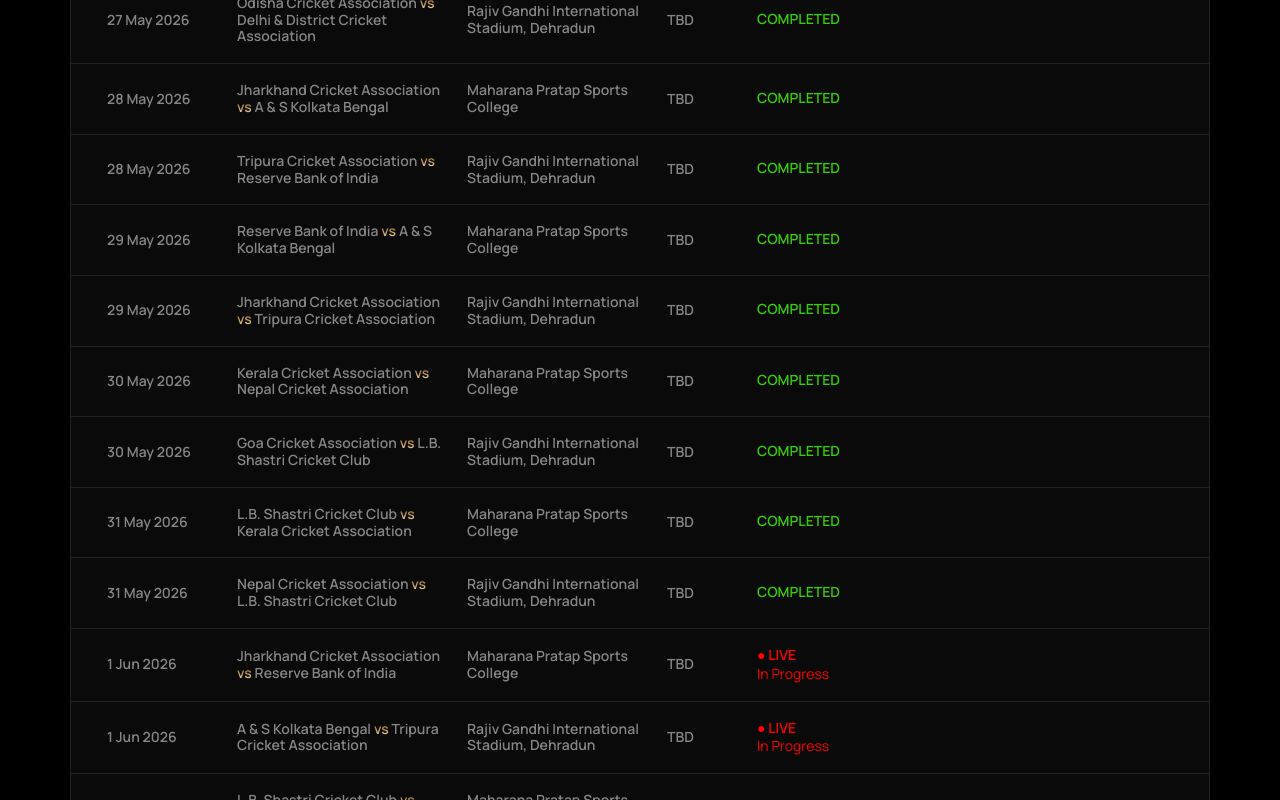
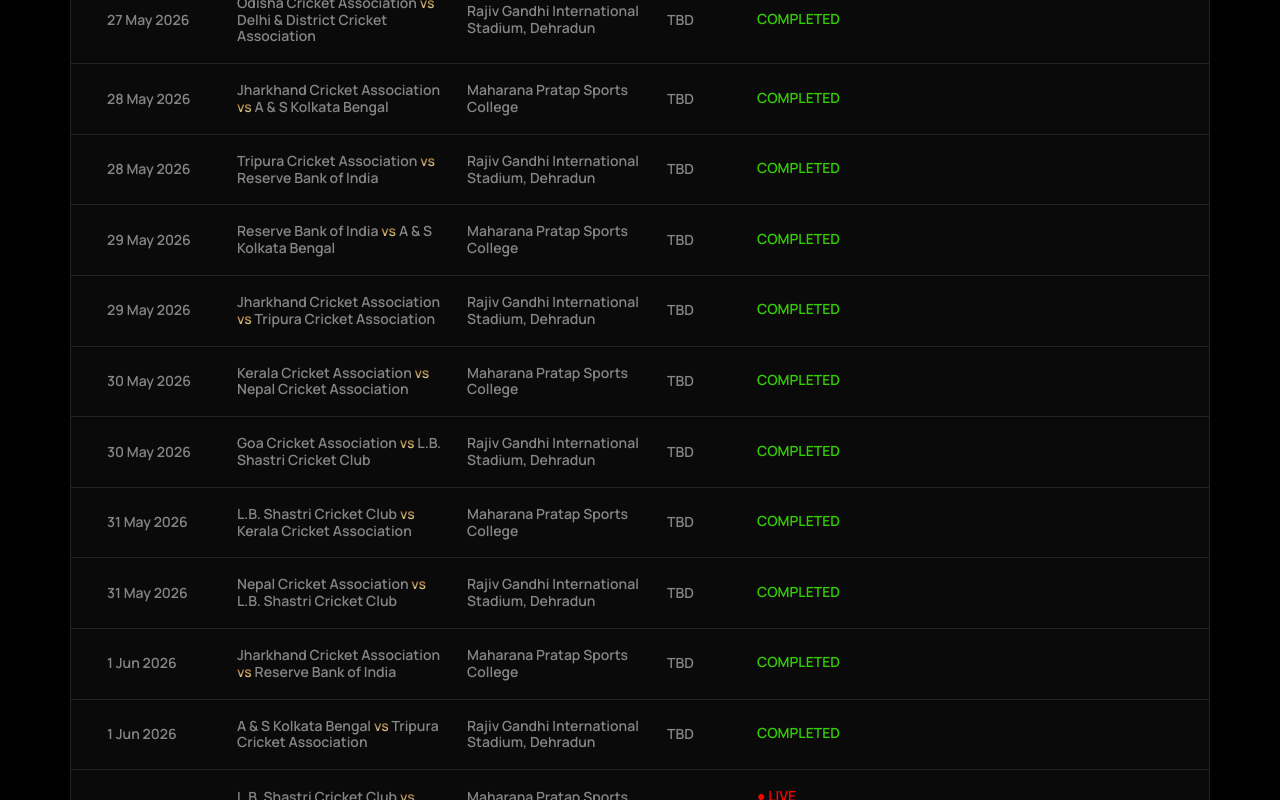
Before and after one commit to marco378/goldcup, a Next.js app: page /tournament in a window 1280 px wide. Shown: the part 2000-2800 px from the top of the page. Built offline with nearby package versions, Linux system fonts and the light colour scheme; a web font is replaced by a local one.

Commit message:
added link and live matches data  on 2nd

```diff
--- a/data/liveMatches.ts
+++ b/data/liveMatches.ts
@@ -1,4 +1,4 @@
 export const LIVE_MATCH_STREAMS: Record<string, string> = {
-  'group-c-2026-06-01-1': 'https://www.youtube.com/live/vn08_AYj-LI?si=nJTWOb7GfcjQDRoJ',
-  'group-c-2026-06-01-2': 'https://www.youtube.com/live/-hA6Td-VUGY?si=sFZOb7dkjwWsw-ng',
+  'group-d-2026-06-02-1': 'https://www.youtube.com/live/qbkJH2ySs3s?si=A3CQ9RRtW1-y-Ui3',
+  'group-d-2026-06-02-2': 'https://www.youtube.com/live/nL31w2acC9k?si=uCQs2sG7VaFcQwYi',
 }
--- a/data/tournament.ts
+++ b/data/tournament.ts
@@ -253,7 +253,7 @@
     venue: 'Maharana Pratap Sports College',
     phase: 'GROUP',
     group: 'C',
-    status: 'LIVE',
+    status: 'COMPLETED',
   },
   {
     id: 'group-c-2026-06-01-2',
@@ -262,7 +262,7 @@
     venue: 'Rajiv Gandhi International Stadium, Dehradun',
     phase: 'GROUP',
     group: 'C',
-    status: 'LIVE',
+    status: 'COMPLETED',
   },
   {
     id: 'group-d-2026-06-02-1',
@@ -271,7 +271,7 @@
     venue: 'Maharana Pratap Sports College',
     phase: 'GROUP',
     group: 'D',
-    status: 'UPCOMING',
+    status: 'LIVE',
   },
   {
     id: 'group-d-2026-06-02-2',
@@ -280,7 +280,7 @@
     venue: 'Rajiv Gandhi International Stadium, Dehradun',
     phase: 'GROUP',
     group: 'D',
-    status: 'UPCOMING',
+    status: 'LIVE',
   },
   {
     id: 'qf-2026-06-03-1',
```
